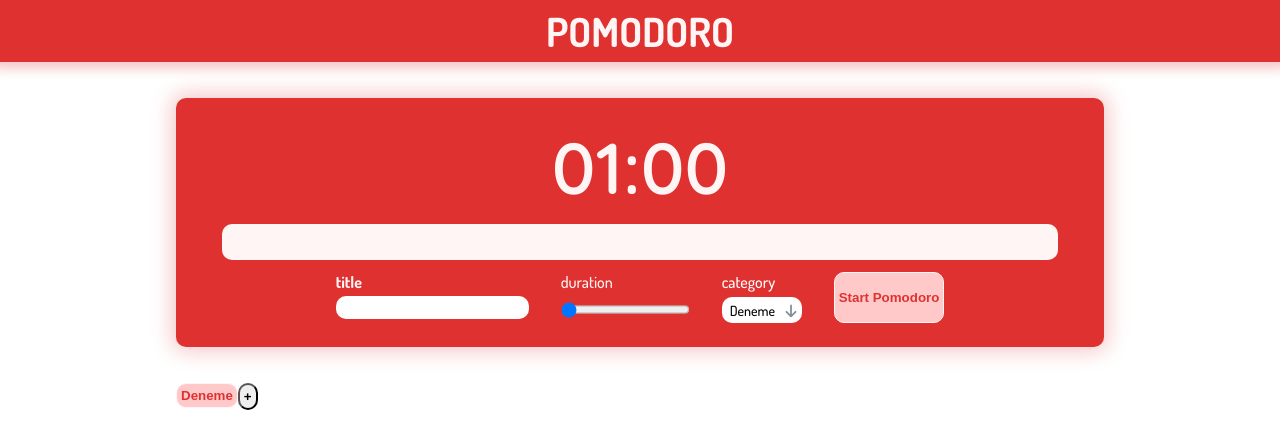
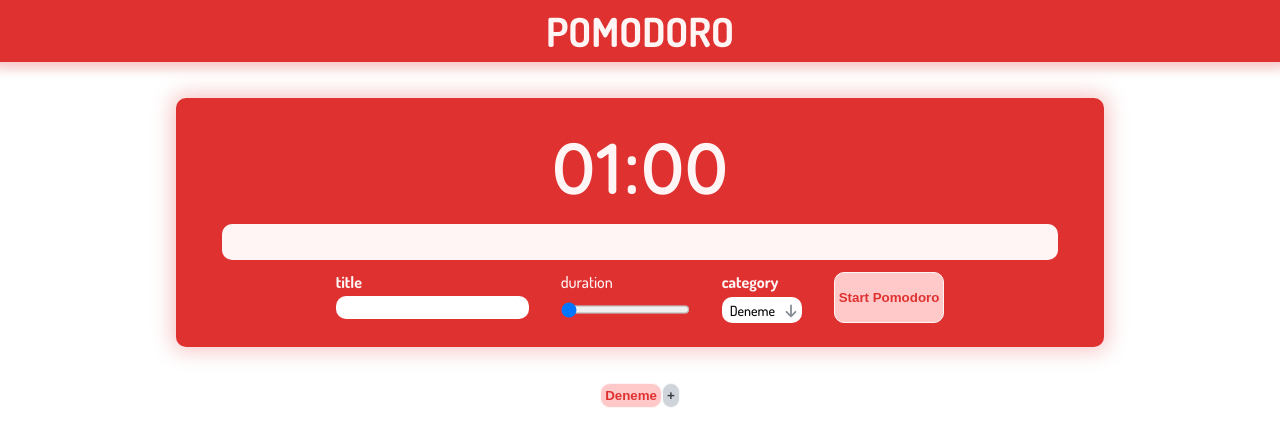
Before and after one commit to ersinnamal/pomodoro, a React (Create React App) app: page / in a window 1280 px wide. Shown: the top 448 px of the page. Built offline with nearby package versions, Linux system fonts and the light colour scheme.

Commit message:
Added functionality to add new categories

```diff
--- a/src/components/CategoryList/CategoryList.js
+++ b/src/components/CategoryList/CategoryList.js
@@ -1,18 +1,36 @@
 import { useState, useContext } from "react";
 import { Context } from "../../store/context";
 import Button from "../UI/Button/Button";
+import Input from "../UI/Input/Input";
 import classes from "./CategoryList.module.css";
+import useInput from "../../hooks/useInput";
+import Select from "../UI/Select/Select";
+import CheckIcon from "../UI/Icons/CheckIcon";
+import CancelIcon from "../UI/Icons/CancelIcon";
 
 const CategoryList = () => {
-  const { categories } = useContext(Context);
+  const { categories, addCategory } = useContext(Context);
   const [selectedCategory, setSelectedCategory] = useState();
+  const [isButtonClicked, setIsButtonClicked] = useState(false);
+  const [newCategoryNameInputHook] = useInput("New Category");
+  const [colorsInputHook] = useInput("red");
 
   const toggleCategorySelection = (catId) => {
     if (selectedCategory === catId) return setSelectedCategory(null);
     setSelectedCategory(catId);
   };
 
+  const submitForm = (e) => {
+    e.preventDefault();
+    addCategory({
+      name: newCategoryNameInputHook.value,
+      color: colorsInputHook.value,
+    });
+    setIsButtonClicked(false);
+  };
+
   return (
+    <div className={classes.container}>
       <ul className={classes.list}>
         {categories.map((cat) => (
           <li key={cat.id}>
@@ -24,8 +42,31 @@ const CategoryList = () => {
             </Button>
           </li>
         ))}
-      <Button>+</Button>
+        <li>
+          {!isButtonClicked && (
+            <Button onClick={() => setIsButtonClicked(true)} color="grey">
+              +
+            </Button>
+          )}
+        </li>
       </ul>
+      {isButtonClicked && (
+        <form className={classes["category-form"]}>
+          <Input {...newCategoryNameInputHook} label="name" />
+          <Select
+            {...colorsInputHook}
+            label="color"
+            options={["red", "blue"]}
+          />
+          <Button onClick={submitForm} color="grey">
+            <CheckIcon />
+          </Button>
+          <Button onClick={() => setIsButtonClicked(false)} color="grey">
+            <CancelIcon />
+          </Button>
+        </form>
+      )}
+    </div>
   );
 };
 
--- a/src/components/CategoryList/CategoryList.module.css
+++ b/src/components/CategoryList/CategoryList.module.css
@@ -1,3 +1,19 @@
+.container {
+  display: flex;
+  align-items: center;
+  flex-direction: column;
+  gap: 0.8rem;
+}
+
 .list {
   display: flex;
+  justify-content: center;
 }
+
+.category-form {
+  display: flex;
+  padding: 0.4rem;
+  border-radius: 1rem;
+  background-color: var(--grey-1);
+  color: var(--grey-4);
+}
--- a/src/components/UI/Button/Button.module.css
+++ b/src/components/UI/Button/Button.module.css
@@ -29,3 +29,14 @@
   background-color: var(--blue-3);
   color: var(--blue-0);
 }
+
+.button--grey {
+  background-color: var(--grey-2);
+  color: var(--grey-4);
+  border: 1px solid var(--grey-0);
+}
+
+.button--grey:hover {
+  background-color: var(--grey-3);
+  color: var(--grey-0);
+}
--- a/src/components/UI/Select/Select.module.css
+++ b/src/components/UI/Select/Select.module.css
@@ -62,5 +62,6 @@
 }
 
 .label {
-  color: white;
+  color: inherit;
+  font-weight: 600;
 }
--- a/src/index.css
+++ b/src/index.css
@@ -11,6 +11,11 @@
   --blue-3: #228be6;
   --blue-4: #1971c2;
   --blue-shadow: #1970c231;
+  --grey-0: #f8f9fa;
+  --grey-1: #e9ecef;
+  --grey-2: #ced4da;
+  --grey-3: #868e96;
+  --grey-4: #343a40;
 }
 
 * {
--- a/src/store/context.js
+++ b/src/store/context.js
@@ -4,7 +4,7 @@ export const Context = createContext({
   breakMinutes: 0,
   sessionMinutes: 0,
   pomodoros: [],
-  categoris: [],
+  categories: [],
   addPomodoro: (pomodoro) => {},
   deletePomodoro: (pomodoro) => {},
 });
```
Lines whose indentation alone changed are shown as unchanged.
